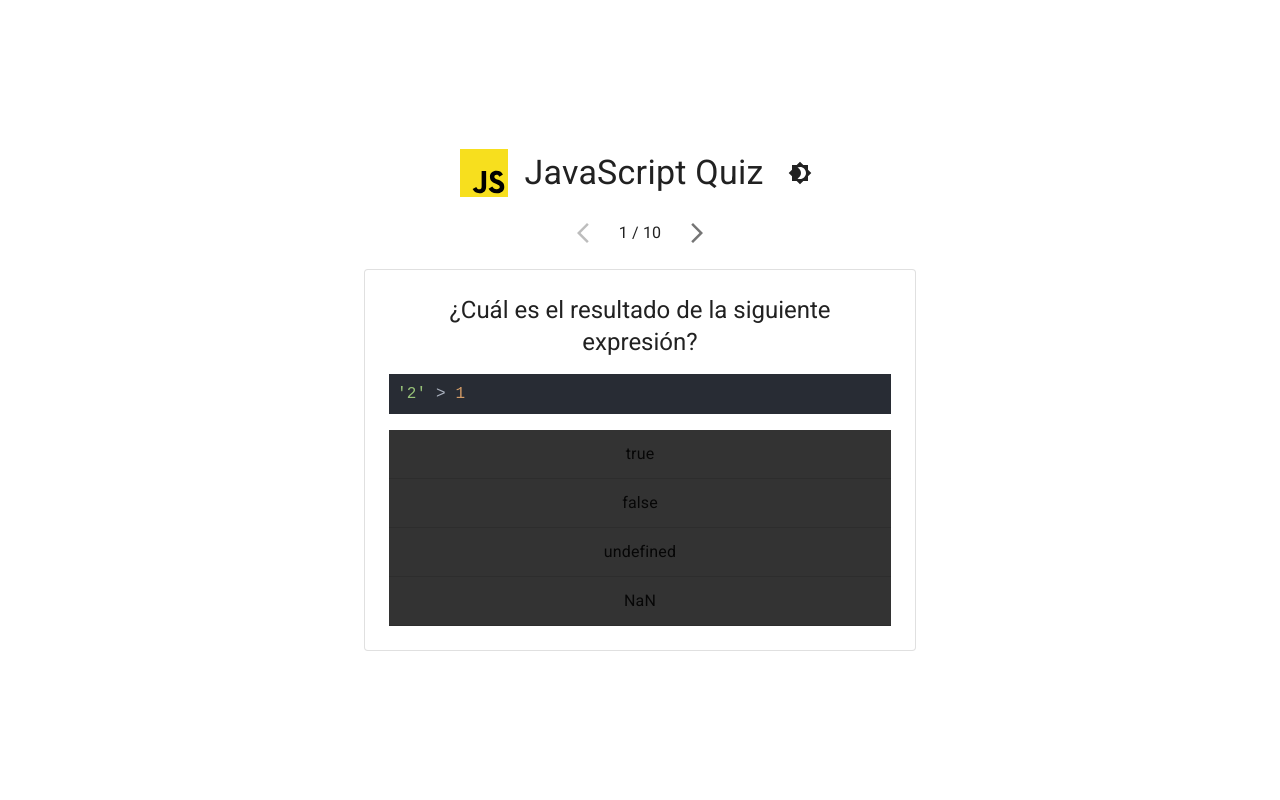
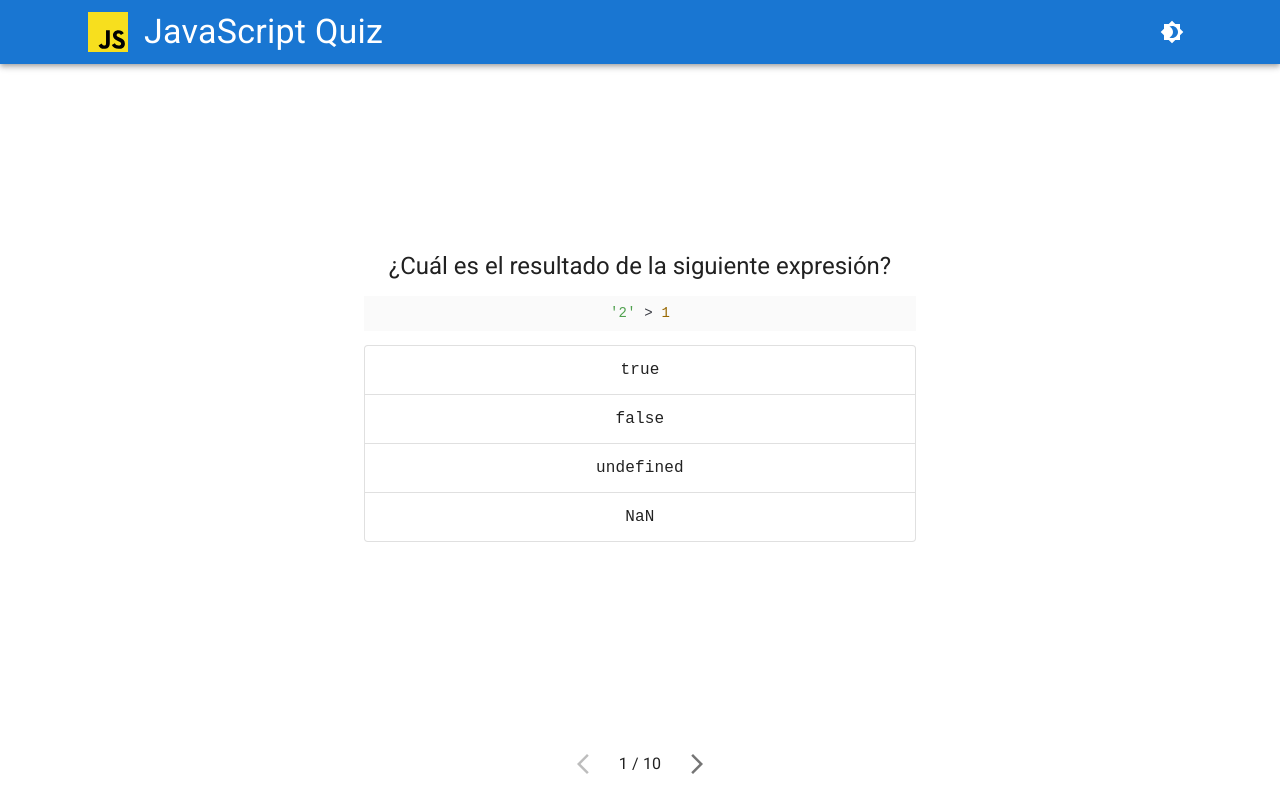
Before and after one commit to jpin730/react-zustand-quiz, a React (Vite) app: page / in a window 1280 px wide. Both pictures are taken after a click on the button "START QUIZ!". Built offline with nearby package versions, Linux system fonts and the light colour scheme.

Commit message:
refactor: :lipstick: refactor ui

```diff
--- a/src/App.tsx
+++ b/src/App.tsx
@@ -1,15 +1,10 @@
-import {
-  Container,
-  CssBaseline,
-  ThemeProvider,
-  createTheme,
-} from '@mui/material'
+import { CssBaseline, ThemeProvider, createTheme } from '@mui/material'
 import { useMemo } from 'react'
 
 import { useColorModeStore } from './store/colorMode'
 import { useQuestionsStore } from './store/questions'
 import StartButton from './components/StartButton'
-import Title from './components/Title'
+import Header from './components/Header'
 import Game from './components/Game'
 
 function App(): JSX.Element {
@@ -30,12 +25,10 @@ function App(): JSX.Element {
     <ThemeProvider theme={theme}>
       <CssBaseline />
 
+      <Header />
       <main>
-        <Container maxWidth="sm">
-          <Title />
-          {questions.length === 0 && <StartButton />}
-          {questions.length > 0 && <Game />}
-        </Container>
+        {questions.length === 0 && <StartButton />}
+        {questions.length > 0 && <Game />}
       </main>
     </ThemeProvider>
   )
--- a/src/components/Game.tsx
+++ b/src/components/Game.tsx
@@ -1,46 +1,24 @@
-import { IconButton, Stack } from '@mui/material'
-import ArrowBackIosNew from '@mui/icons-material/ArrowBackIosNew'
-import ArrowForwardIos from '@mui/icons-material/ArrowForwardIos'
+import { Container } from '@mui/material'
 
 import { useQuestionsStore } from '../store/questions'
+import GameNavigation from './GameNavigation'
 import QuestionCard from './QuestionCard'
 
 function Game(): JSX.Element {
   const questions = useQuestionsStore((state) => state.questions)
   const currentQuestion = useQuestionsStore((state) => state.currentQuestion)
-  const goNextQuestion = useQuestionsStore((state) => state.goNextQuestion)
-  const goPreviousQuestion = useQuestionsStore(
-    (state) => state.goPreviousQuestion,
-  )
 
   const questionInfo = questions[currentQuestion]
 
   return (
-    <>
-      <Stack
-        direction="row"
-        gap={2}
-        alignItems="center"
-        justifyContent="center"
-        marginY={2}
-      >
-        <IconButton
-          onClick={goPreviousQuestion}
-          disabled={currentQuestion === 0}
-        >
-          <ArrowBackIosNew />
-        </IconButton>
-        {currentQuestion + 1} / {questions.length}
-        <IconButton
-          onClick={goNextQuestion}
-          disabled={currentQuestion >= questions.length - 1}
-        >
-          <ArrowForwardIos />
-        </IconButton>
-      </Stack>
+    <Container
+      maxWidth="sm"
+      sx={{ display: 'flex', flexDirection: 'column', flexGrow: 1 }}
+    >
+      <QuestionCard info={questionInfo} />
 
-      <QuestionCard info={questionInfo} />
-    </>
+      <GameNavigation />
+    </Container>
   )
 }
 
--- /dev/null
+++ b/src/components/GameNavigation.tsx
@@ -0,0 +1,36 @@
+import ArrowBackIosNew from '@mui/icons-material/ArrowBackIosNew'
+import ArrowForwardIos from '@mui/icons-material/ArrowForwardIos'
+import { IconButton, Stack } from '@mui/material'
+
+import { useQuestionsStore } from '../store/questions'
+
+function GameNavigation(): JSX.Element {
+  const questions = useQuestionsStore((state) => state.questions)
+  const currentQuestion = useQuestionsStore((state) => state.currentQuestion)
+  const goNextQuestion = useQuestionsStore((state) => state.goNextQuestion)
+  const goPreviousQuestion = useQuestionsStore(
+    (state) => state.goPreviousQuestion,
+  )
+  return (
+    <Stack
+      direction="row"
+      gap={2}
+      alignItems="center"
+      justifyContent="center"
+      paddingY={2}
+    >
+      <IconButton onClick={goPreviousQuestion} disabled={currentQuestion === 0}>
+        <ArrowBackIosNew />
+      </IconButton>
+      {currentQuestion + 1} / {questions.length}
+      <IconButton
+        onClick={goNextQuestion}
+        disabled={currentQuestion >= questions.length - 1}
+      >
+        <ArrowForwardIos />
+      </IconButton>
+    </Stack>
+  )
+}
+
+export default GameNavigation
--- /dev/null
+++ b/src/components/Header.tsx
@@ -0,0 +1,42 @@
+import {
+  AppBar,
+  Box,
+  Container,
+  Stack,
+  Toolbar,
+  Typography,
+  useMediaQuery,
+  useTheme,
+} from '@mui/material'
+
+import { JavaScriptLogo } from './JavaScriptLogo'
+import ThemeButton from './ThemeButton'
+
+function Header(): JSX.Element {
+  const theme = useTheme()
+  const medium = useMediaQuery(theme.breakpoints.up('md'))
+
+  return (
+    <AppBar position="sticky">
+      <Container>
+        <Toolbar>
+          <Stack
+            direction="row"
+            gap={2}
+            alignItems="center"
+            justifyContent="center"
+          >
+            <JavaScriptLogo />
+            <Typography variant={medium ? 'h4' : 'h5'} component="h1">
+              JavaScript Quiz
+            </Typography>
+          </Stack>
+          <Box flexGrow={1} />
+          <ThemeButton />
+        </Toolbar>
+      </Container>
+    </AppBar>
+  )
+}
+
+export default Header
--- a/src/components/JavaScriptLogo.tsx
+++ b/src/components/JavaScriptLogo.tsx
@@ -2,8 +2,8 @@ export const JavaScriptLogo = (): JSX.Element => (
   <svg
     xmlns="http://www.w3.org/2000/svg"
     viewBox="0 0 630 630"
-    width={48}
-    height={48}
+    width={40}
+    height={40}
   >
     <rect width="630" height="630" fill="#f7df1e" />
     <path d="m423.2 492.19c12.69 20.72 29.2 35.95 58.4 35.95 24.53 0 40.2-12.26 40.2-29.2 0-20.3-16.1-27.49-43.1-39.3l-14.8-6.35c-42.72-18.2-71.1-41-71.1-89.2 0-44.4 33.83-78.2 86.7-78.2 37.64 0 64.7 13.1 84.2 47.4l-46.1 29.6c-10.15-18.2-21.1-25.37-38.1-25.37-17.34 0-28.33 11-28.33 25.37 0 17.76 11 24.95 36.4 35.95l14.8 6.34c50.3 21.57 78.7 43.56 78.7 93 0 53.3-41.87 82.5-98.1 82.5-54.98 0-90.5-26.2-107.88-60.54zm-209.13 5.13c9.3 16.5 17.76 30.45 38.1 30.45 19.45 0 31.72-7.61 31.72-37.2v-201.3h59.2v202.1c0 61.3-35.94 89.2-88.4 89.2-47.4 0-74.85-24.53-88.81-54.075z" />
--- a/src/components/QuestionCard.tsx
+++ b/src/components/QuestionCard.tsx
@@ -4,15 +4,20 @@ import {
   ListItem,
   ListItemButton,
   ListItemText,
+  Stack,
   Typography,
 } from '@mui/material'
 import { atomOneDark } from 'react-syntax-highlighter/dist/cjs/styles/hljs'
+import { atomOneLight } from 'react-syntax-highlighter/dist/esm/styles/hljs'
 import SyntaxHighlighter from 'react-syntax-highlighter'
 
 import { type Question } from '../interfaces/Question'
 import { useQuestionsStore } from '../store/questions'
+import { useColorModeStore } from '../store/colorMode'
 
 const QuestionCard = ({ info }: { info: Question }): JSX.Element => {
+  const colorMode = useColorModeStore((state) => state.colorMode)
+
   const selectAnswer = useQuestionsStore((state) => state.selectAnswer)
 
   const handleClick = (answerIndex: number) => () => {
@@ -20,36 +25,47 @@ const QuestionCard = ({ info }: { info: Question }): JSX.Element => {
   }
 
   return (
-    <Card
-      variant="outlined"
-      sx={{
-        p: 3,
-        maxWidth: '100%',
-      }}
-    >
-      <Typography variant="h5">{info.question}</Typography>
+    <Stack flexGrow={1} justifyContent="center" alignItems="stretch">
+      <Typography variant="h5" align="center">
+        {info.question}
+      </Typography>
 
       <SyntaxHighlighter
         language="javascript"
-        style={atomOneDark}
-        customStyle={{ textAlign: 'start' }}
+        style={colorMode === 'dark' ? atomOneDark : atomOneLight}
+        customStyle={{
+          fontSize: '0.875rem',
+          textAlign: info.code.includes('\n') ? 'start' : 'center',
+        }}
       >
         {info.code}
       </SyntaxHighlighter>
 
-      <List sx={{ bgcolor: '#333' }} disablePadding>
+      <Card variant="outlined">
+        <List disablePadding>
           {info.answers.map((answer, index) => (
-          <ListItem key={index} disablePadding divider>
+            <ListItem
+              key={index}
+              disablePadding
+              divider={index !== info.answers.length - 1}
+            >
               <ListItemButton
                 disabled={info.userSelectedAnswer != null}
                 onClick={handleClick(index)}
               >
-              <ListItemText primary={answer} sx={{ textAlign: 'center' }} />
+                <ListItemText
+                  primary={answer}
+                  primaryTypographyProps={{
+                    fontFamily: 'monospace',
+                    textAlign: 'center',
+                  }}
+                />
               </ListItemButton>
             </ListItem>
           ))}
         </List>
       </Card>
+    </Stack>
   )
 }
 
--- a/src/components/StartButton.tsx
+++ b/src/components/StartButton.tsx
@@ -12,11 +12,9 @@ const StartButton = (): JSX.Element => {
   }
 
   return (
-    <div style={{ marginTop: '16px' }}>
-      <Button onClick={handleClick} variant="contained">
-        Start quiz!
-      </Button>
-    </div>
+    <Button sx={{ margin: 'auto' }} onClick={handleClick} variant="contained">
+      Start quiz!
+    </Button>
   )
 }
 
--- a/src/components/Title.tsx
+++ /dev/null
@@ -1,23 +0,0 @@
-import { Stack, Typography, useMediaQuery, useTheme } from '@mui/material'
-
-import { JavaScriptLogo } from './JavaScriptLogo'
-import ThemeButton from './ThemeButton'
-
-function Title(): JSX.Element {
-  const theme = useTheme()
-  const medium = useMediaQuery(theme.breakpoints.up('md'))
-
-  return (
-    <Stack direction="row" gap={2} alignItems="center" justifyContent="center">
-      <JavaScriptLogo />
-
-      <Typography variant={medium ? 'h4' : 'h5'} component="h1">
-        JavaScript Quiz
-      </Typography>
-
-      <ThemeButton />
-    </Stack>
-  )
-}
-
-export default Title
--- a/src/index.css
+++ b/src/index.css
@@ -1,14 +1,11 @@
-body {
-  margin: 0;
+#root {
+  min-height: 100dvh;
   display: flex;
-  place-items: center;
-  min-width: 320px;
-  min-height: 100vh;
+  flex-direction: column;
 }
 
-#root {
-  max-width: 1280px;
-  margin: 0 auto;
-  padding: 1rem;
-  text-align: center;
+main {
+  flex-grow: 1;
+  display: flex;
+  flex-direction: column;
 }
```
Lines whose indentation alone changed are shown as unchanged.
